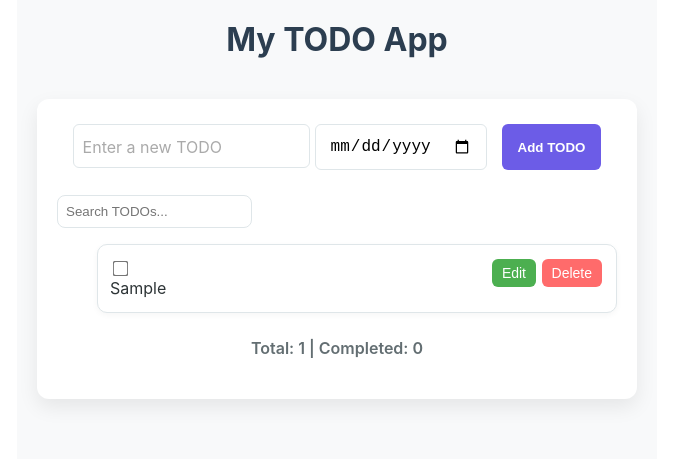
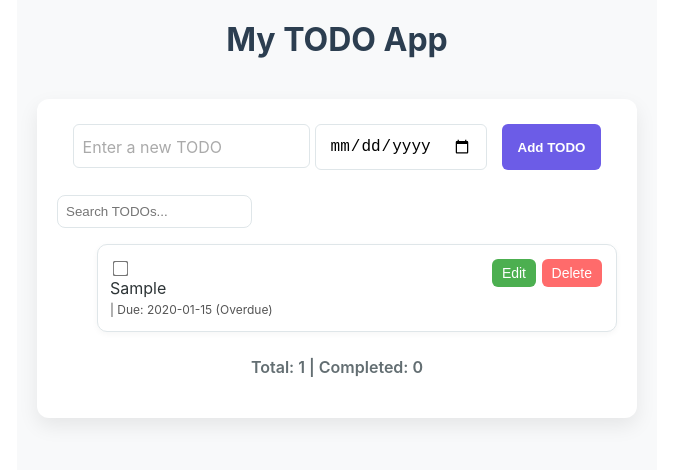
Before and after one commit to renzdetorres/codebypau.github.io, a React (Create React App) app: page / in a window 1280 px wide. Both pictures are taken after typing "Sample", "2020-01-15" into the empty fields and a click on the button "Add TODO". Shown: the top 470 px of the page, without its empty margins (303-976 px from the left). Built offline with nearby package versions, Linux system fonts and the light colour scheme.

Commit message:
Update TodoItem.js

```diff
--- a/src/TodoItem.js
+++ b/src/TodoItem.js
@@ -7,6 +7,7 @@ function TodoItem(props) {
 
   // State to hold the edited value while typing
   const [editedText, setEditedText] = useState(props.todo.text);
+  const [editedDueDate, setEditedDueDate] = useState(props.todo.dueDate);
 
   // When "Edit" button is clicked
   const handleEdit = () => {
@@ -16,15 +17,26 @@ function TodoItem(props) {
   // Save the edited text
   const handleSave = () => {
     if (editedText.trim() === '') {
-      props.onEdit(props.todo.id, editedText.trim()); // Save to parent state
-      setIsEditing(false); // Exit editing mode
+       alert('Please fill in all the fields before adding a TODO');
+      return;
     }
+    props.onEdit(props.todo.id, editedText.trim()); // Save to parent state
+    setIsEditing(false); // Exit editing mode
   };
 
   // Cancel editing and revert text
   const handleCancel = () => {
     setEditedText(props.todo.text); // Revert to original text
+    setEditedDueDate(props.todo.dueDate);
     setIsEditing(false); // Exit editing mode
+  };
+
+  const getDueDateStatus = () => {
+    const today = new Date().toISOString().split('T')[0];
+    if (props.todo.dueDate && props.todo.dueDate < today && !props.todo.completed) {
+      return '(Overdue)';
+    }
+    return '';
   };
 
   return (
@@ -37,22 +49,30 @@ function TodoItem(props) {
       />
 
       {isEditing ? (
-        <>
+        <div>
           {/* Input field for editing */}
           <input
             type="text"
             value={editedText}
             onChange={(e) => setEditedText(e.target.value)}
           />
-          <button onClick={handleSave} className="save-btn">Save</button>
-          <button onClick={handleCancel} className="cancel-btn">Cancel</button>
-        </>
+          <input
+            type="date"
+            value={editedDueDate}
+            onChange={(e) => setEditedDueDate(e.target.value)}
+          />
+          <div className='button'>
+            <button onClick={handleSave} className="save-btn">Save</button>
+            <button onClick={handleCancel} className="cancel-btn">Cancel</button>
+          </div>
+        </div>
       ) : (
         <>
           {/* Display text, styled if completed */}
           <span className={props.todo.completed ? 'completed' : ''}>
             {props.todo.text}
           </span>
+          <span className="meta"> | Due: {props.todo.dueDate} {getDueDateStatus()}</span>
           <button onClick={handleEdit} className="edit-btn">Edit</button>
         </>
       )}
```
